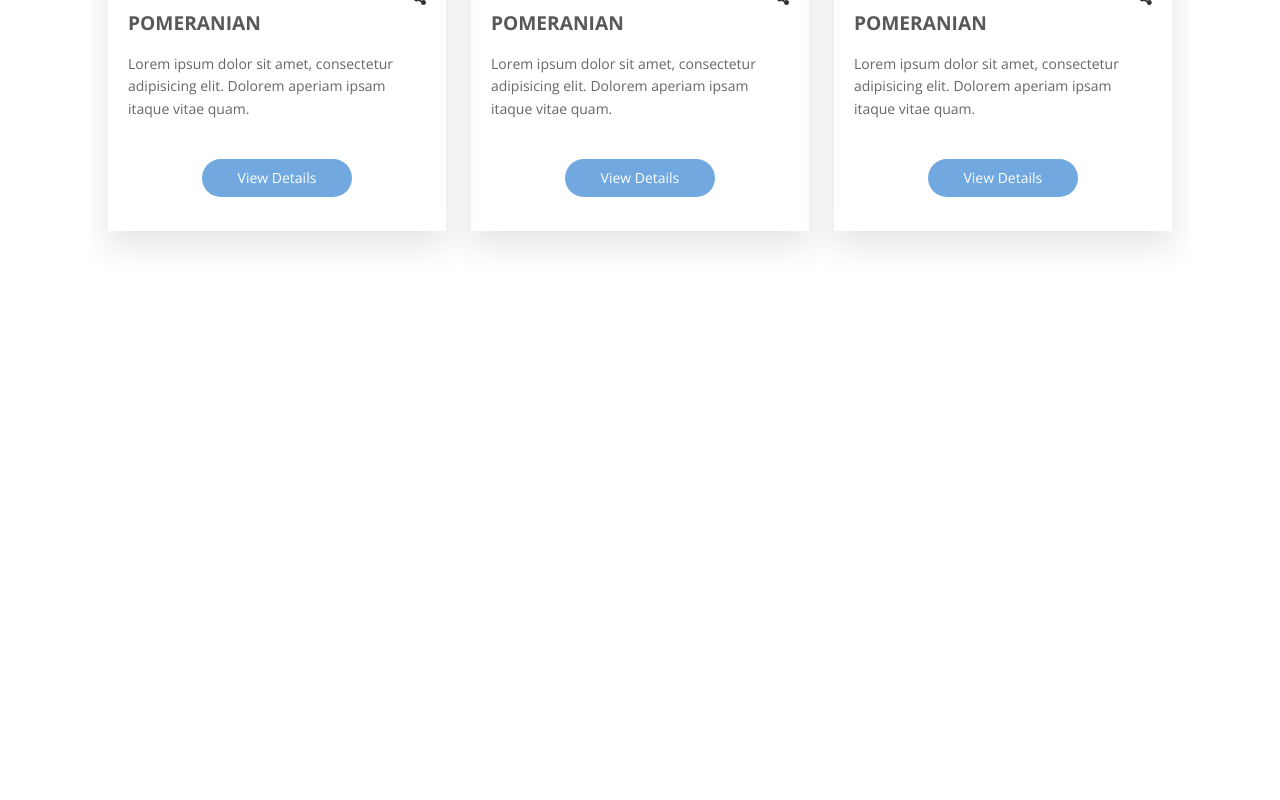
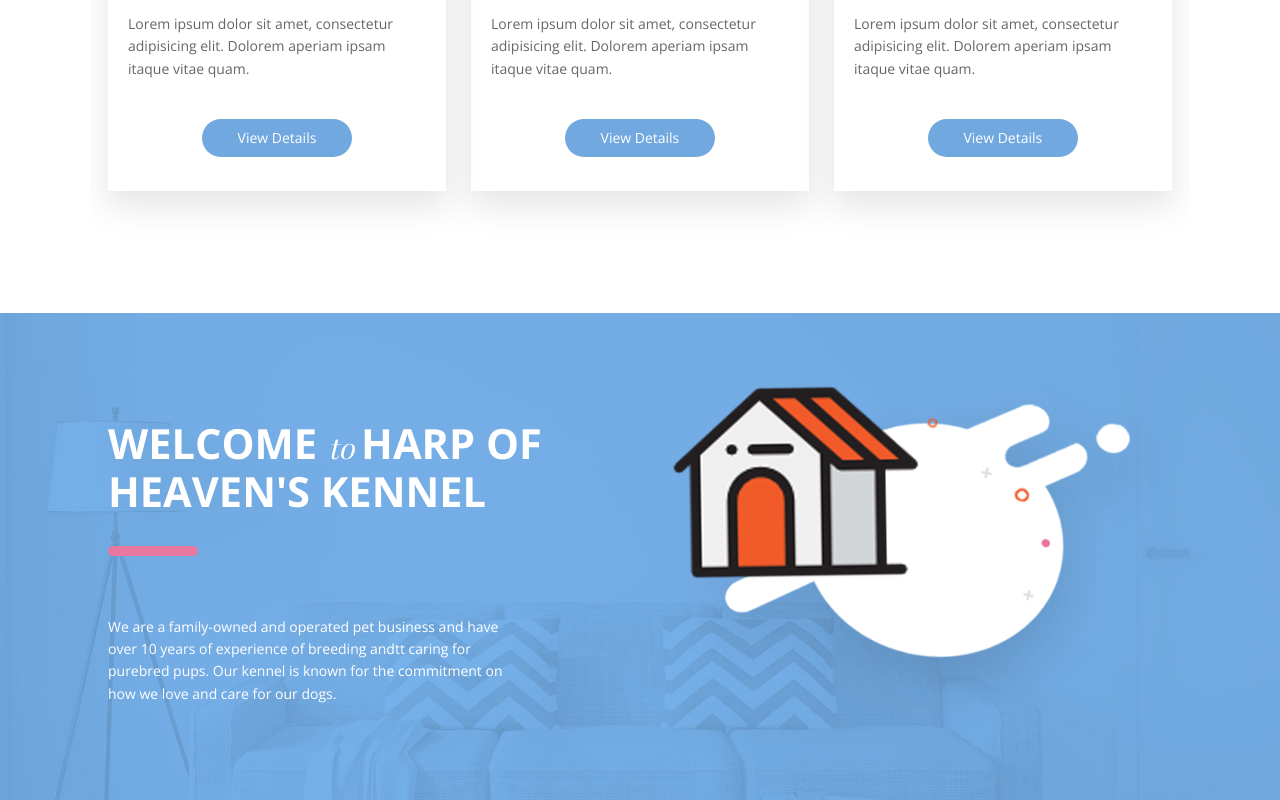
Before and after one commit to ramojej/harp-of-heavens-kennel, a website: page app/index.html in a window 1280 px wide. Shown: the part 1574-2374 px from the top of the page. Before the commit the page ends 1977 px from the top, so only its background shows below. Drawn offline with nearby package versions, Linux system fonts and the light colour scheme; a web font is replaced by a local one.

Commit message:
Started welcome section

```diff
--- a/app/assets/styles/modules/_dog-listings.css
+++ b/app/assets/styles/modules/_dog-listings.css
@@ -4,18 +4,15 @@
 		box-shadow: 0px 14px 31px 2px rgba(0,0,0,0.10);
 		margin-bottom: 50px;
 
-		&--last {
+		/* &--last {
 			margin-bottom: 0;
-		}
+		} */
 	}
 
 	@mixin atMedium {
 		margin-bottom: 0;
 	}
 
-	&:not(:first-child) {
-		margin-top: 40px;
-	}
 
 	&-body {
 			padding: 20px;
--- a/app/assets/styles/modules/_headline.css
+++ b/app/assets/styles/modules/_headline.css
@@ -35,11 +35,24 @@
 		content: '';
 		width: 90px;
 		height: 10px;
-		background-color: $mainPink;
 		border-radius: 10px;
 		display: block;
 		margin: 0 auto;
 		margin-top: 30px;
 		margin-bottom: 60px;
 	}
+
+	&--left-underline:after {
+		content: '';
+		width: 90px;
+		height: 10px;
+		border-radius: 10px;
+		display: block;
+		margin-top: 30px;
+		margin-bottom: 60px;
+	}
+
+	&--underline-pink:after {
+		background-color: $mainPink;
+	}
 }
--- /dev/null
+++ b/app/assets/styles/modules/_welcome.css
@@ -0,0 +1,23 @@
+.welcome {
+	background-image: url('../../assets/images/welcome-bg.jpg');
+	background-position: center center;
+    background-size: cover;
+
+	& p {
+		color: #fff;
+	}
+
+	@mixin atMedium {
+		p {
+			width: 400px;
+		}
+	}
+
+	.dog-house {
+		width: 500px;
+		height: 343px;
+		background-image: url('../../assets/images/dog-house-bg.png');
+		background-position: center center;
+		background-size: cover;
+	}
+}
--- a/app/assets/styles/styles.css
+++ b/app/assets/styles/styles.css
@@ -11,3 +11,4 @@
 @import "modules/_btn.css";
 @import "modules/_stats.css";
 @import "modules/_dog-listings.css";
+@import "modules/_welcome.css";
--- a/app/index.html
+++ b/app/index.html
@@ -81,9 +81,9 @@
 		<!-- START DOG LISTINGS -->
 		<section class="dog-listings page-section">
 			<div class="wrapper wrapper--medium">
-				<h2 class="headline headline--black headline--centered headline--small headline--centered-underline">LATEST <span>Dog</span> LISTINGS</h2>
+				<h2 class="headline headline--black headline--centered headline--small headline--centered-underline headline--underline-pink">LATEST <span>Dog</span> LISTINGS</h2>
 
-				<div class="row row--b-padding row--equal-height-at-large row--gutters-smaller">
+				<div class="row row--equal-height-at-large row--gutters-smaller">
 
 					<div class="row__medium-4">
 						<div class="dog-listings__col">
@@ -133,6 +133,28 @@
 		</section>
 		<!-- END LISTINGS -->
 
+		<!-- START WELCOME TO HOH -->
+		<section class="welcome page-section">
+			<div class="wrapper wrapper--medium">
+				<div class="row row--gutters">
+					<div class="row__medium-6">
+						<h2 class="headline headline--white headline--left-underline headline--underline-pink">WELCOME <span> to </span> HARP OF
+						<br/> HEAVEN'S KENNEL</h2>
+
+						<p>We are a family-owned and operated pet business and have over 10 years of experience of breeding andtt caring for purebred pups. Our kennel is known for the commitment on how we love and care for our dogs.</p>
+
+					</div>
+					<div class="row__medium-6">
+						<div class="dog-house">
+							<img src="../../assets/images/dog-house.png" alt="">
+						</div>
+					</div>
+				</div>
+			</div> <!-- end wrapper -->
+		</section>
+
+		<!-- END WELCOME TO HOH -->
+
 
 	</body>
 </html>
--- a/app/temp/styles/styles.css
+++ b/app/temp/styles/styles.css
@@ -750,12 +750,25 @@ p {
   content: '';
   width: 90px;
   height: 10px;
-  background-color: #e978a0;
   border-radius: 10px;
   display: block;
   margin: 0 auto;
   margin-top: 30px;
   margin-bottom: 60px;
+}
+
+.headline--left-underline:after {
+  content: '';
+  width: 90px;
+  height: 10px;
+  border-radius: 10px;
+  display: block;
+  margin-top: 30px;
+  margin-bottom: 60px;
+}
+
+.headline--underline-pink:after {
+  background-color: #e978a0;
 }
 
 .btn {
@@ -894,11 +907,9 @@ p {
 
 .dog-listings__col {
   box-shadow: 0px 14px 31px 2px rgba(0,0,0,0.10);
-  margin-bottom: 50px;
-}
-
-.dog-listings__col--last {
-  margin-bottom: 0;
+  margin-bottom: 50px;/* &--last {
+			margin-bottom: 0;
+		} */
 }
 
 /* 800 px or larger */
@@ -910,10 +921,6 @@ p {
   }
 }
 
-.dog-listings:not(:first-child) {
-  margin-top: 40px;
-}
-
 .dog-listings-body {
   padding: 20px;
 }
@@ -921,3 +928,30 @@ p {
 .dog-listings > i {
   margin-bottom: 20px;
 }
+
+.welcome {
+	background-image: url('../../assets/images/welcome-bg.jpg');
+	background-position: center center;
+    background-size: cover;
+}
+
+.welcome p {
+  color: #fff;
+}
+
+/* 800 px or larger */
+
+@media (min-width: 800px) {
+
+  .welcome p {
+    width: 400px;
+  }
+}
+
+.welcome .dog-house {
+  width: 500px;
+  height: 343px;
+  background-image: url('../../assets/images/dog-house-bg.png');
+  background-position: center center;
+  background-size: cover;
+}
```
